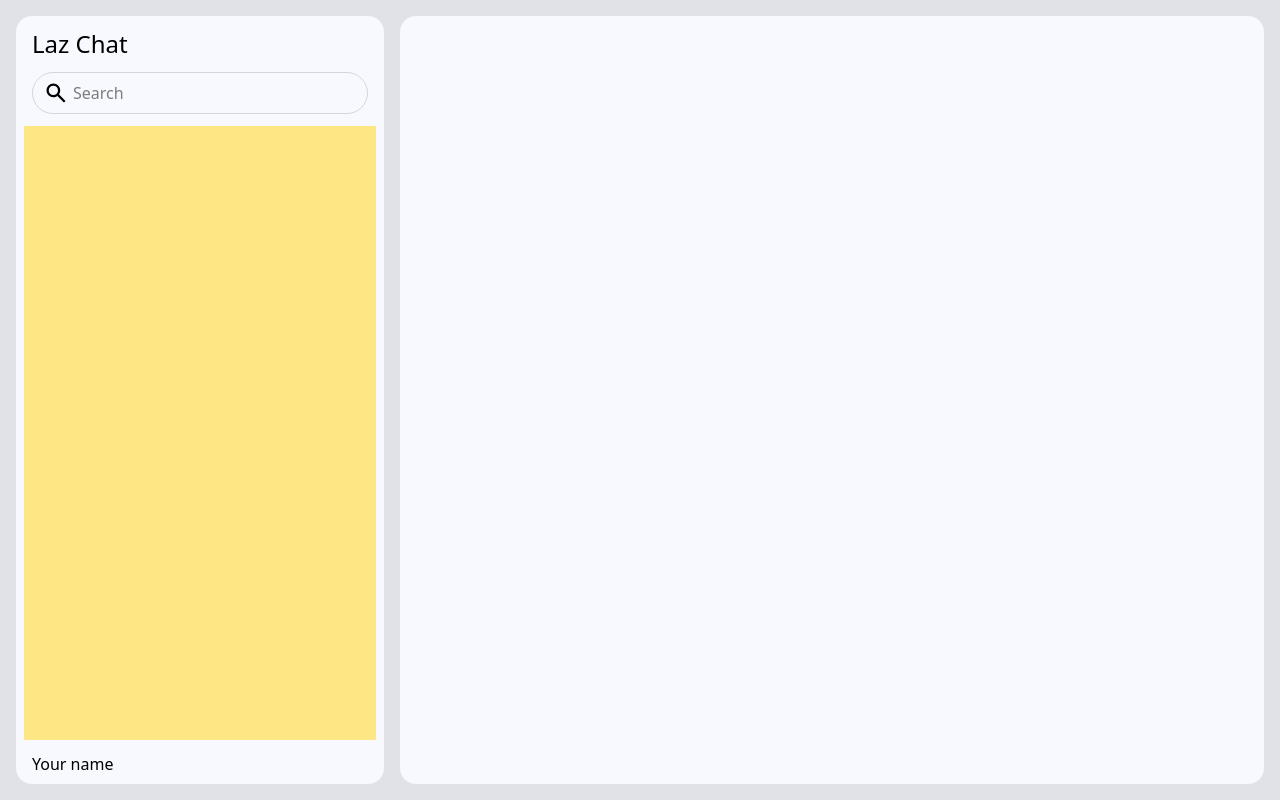
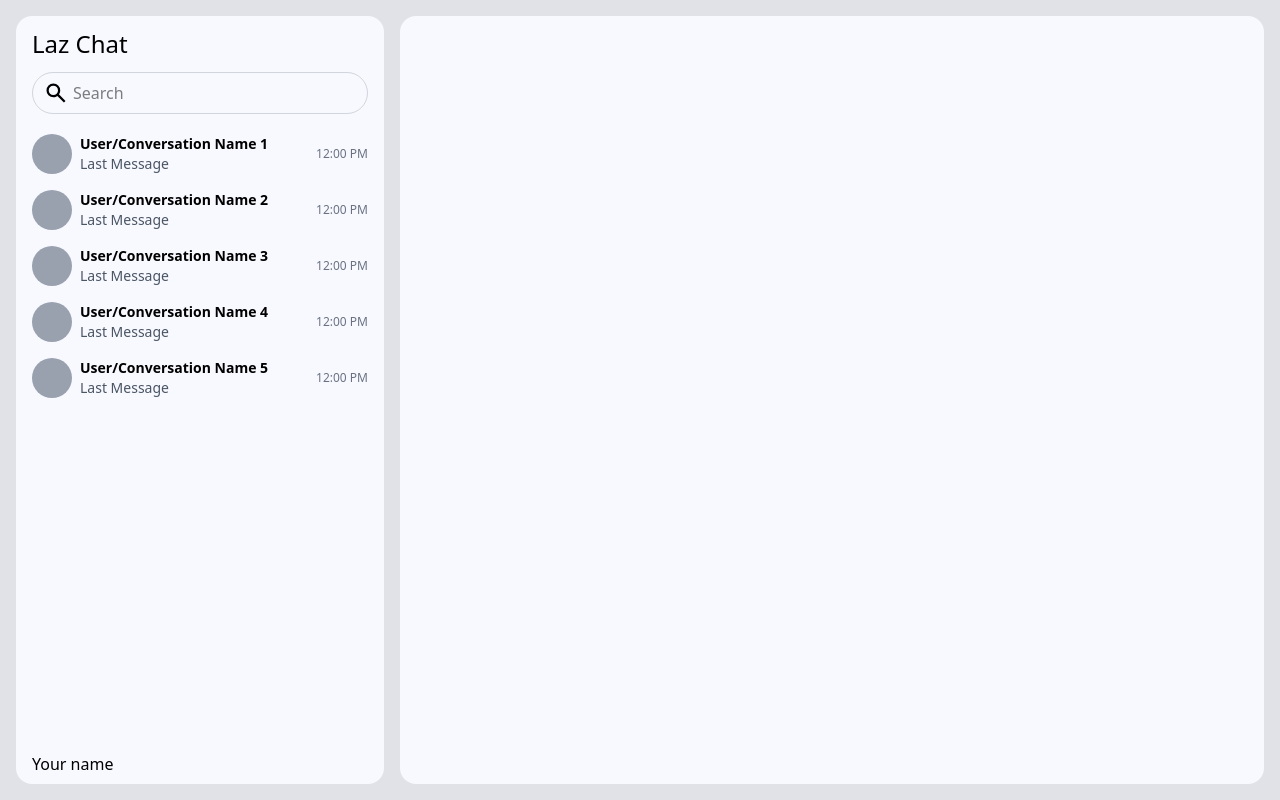
Before and after one commit to sonlu3612/laz-chat, a React (Vite) app in the folder client/: page /message in a window 1280 px wide. Built offline with nearby package versions, Linux system fonts and the light colour scheme; no server answers.

Commit message:
ConversationList: use ConversationItem

```diff
--- /dev/null
+++ b/client/src/Components/message/ConversationItem.jsx
@@ -0,0 +1,26 @@
+const ConversationItem = ({
+  avatar,
+  conversationName,
+  lastMessage,
+  timestamp,
+}) => {
+  return (
+    <div className="conversation-item flex items-center p-2 overflow-hidden">
+      {/* Avatar */}
+      <div className="w-10 h-10 rounded-full bg-gray-400 flex-shrink-0">
+        {/* Placeholder for Avatar component or image */}
+      </div>
+
+      {/* Name and Last Message */}
+      <div className="flex-1 ml-2 overflow-hidden">
+        <p className="font-bold text-sm truncate">{conversationName}</p>
+        <p className="text-gray-600 text-sm truncate">{lastMessage}</p>
+      </div>
+
+      {/* Timestamp */}
+      <div className="text-gray-500 text-xs ml-auto">{timestamp}</div>
+    </div>
+  );
+};
+
+export default ConversationItem;
--- a/client/src/Components/message/ConversationList.jsx
+++ b/client/src/Components/message/ConversationList.jsx
@@ -1,4 +1,5 @@
 import SearchBox from "../SearchBox";
+import ConversationItem from "./ConversationItem";
 
 const ConversationList = () => {
   return (
@@ -7,8 +8,39 @@ const ConversationList = () => {
       <div className="pt-3 pb-3 px-4">
         <SearchBox />
       </div>
-      <div className="w-full h-full overflow-auto">
-        <div className="bg-amber-200 mx-2" style={{ height: "2000px" }}></div>
+      <div className="w-full h-full overflow-y-auto">
+        <div className="mx-2">
+          <ConversationItem
+            avatar={""}
+            conversationName="User/Conversation Name 1"
+            lastMessage="Last Message"
+            timestamp="12:00 PM"
+          />
+          <ConversationItem
+            avatar={""}
+            conversationName="User/Conversation Name 2"
+            lastMessage="Last Message"
+            timestamp="12:00 PM"
+          />
+          <ConversationItem
+            avatar={""}
+            conversationName="User/Conversation Name 3"
+            lastMessage="Last Message"
+            timestamp="12:00 PM"
+          />
+          <ConversationItem
+            avatar={""}
+            conversationName="User/Conversation Name 4"
+            lastMessage="Last Message"
+            timestamp="12:00 PM"
+          />
+          <ConversationItem
+            avatar={""}
+            conversationName="User/Conversation Name 5"
+            lastMessage="Last Message"
+            timestamp="12:00 PM"
+          />
+        </div>
       </div>
       <div className="mt-auto pt-3 pb-2 px-4">Your name</div>
     </div>
```
